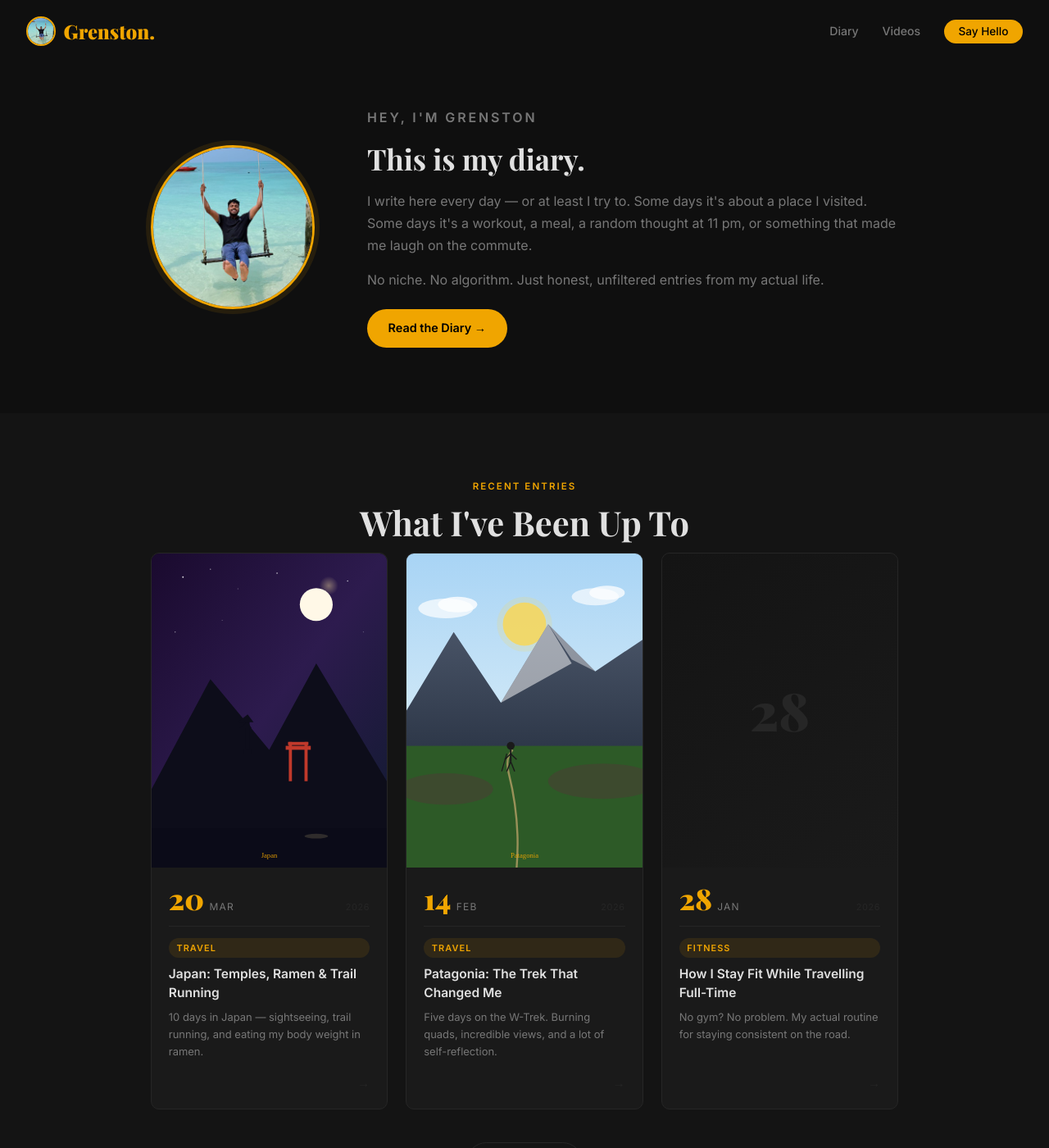
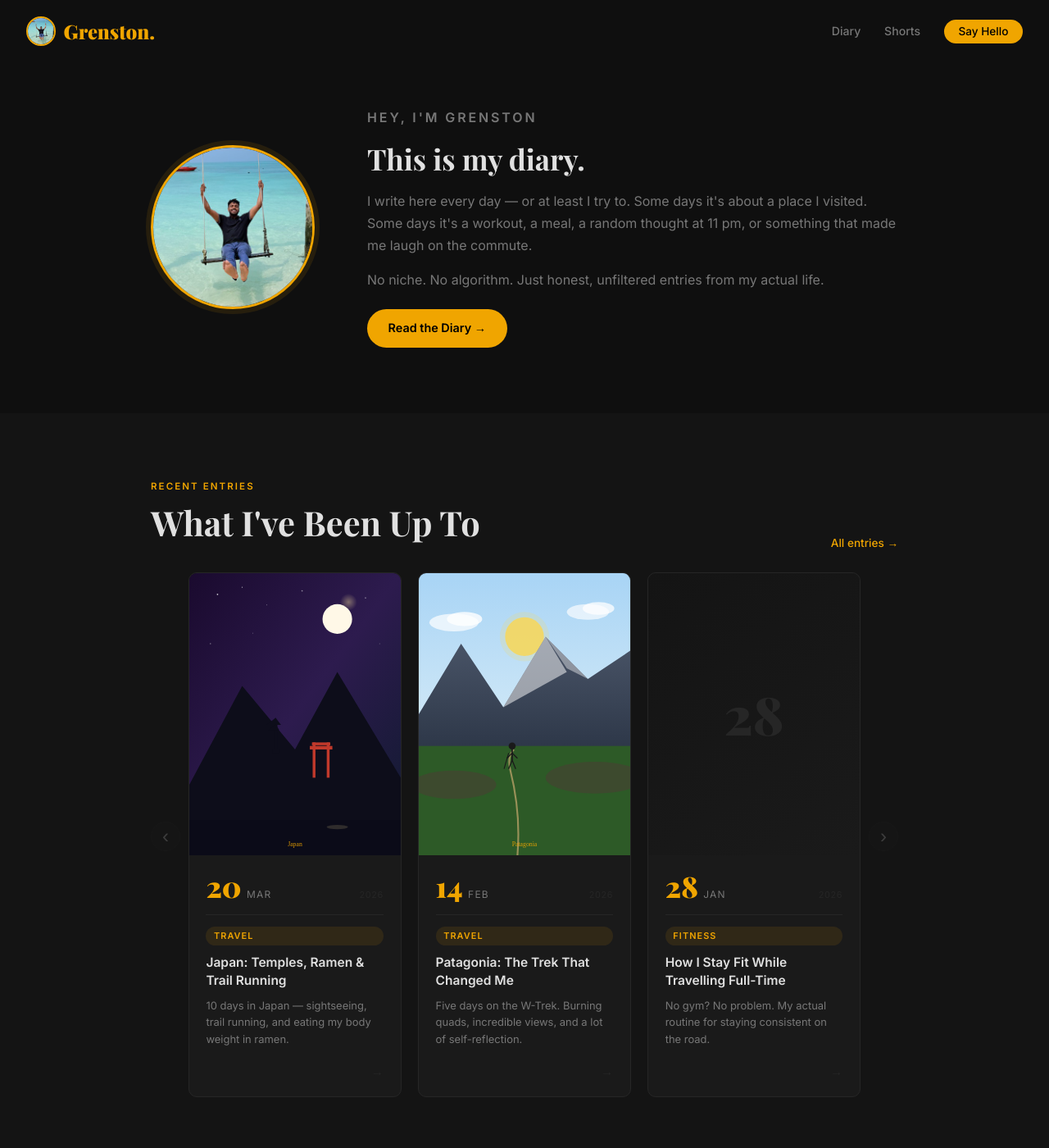
Before and after one commit to gr-10/gr-10.github.io, a Jekyll site: the page built from index.html, in a window 1280 px wide and 1400 px high. Shown: the whole window at 82% size. Built offline with Jekyll 4.4.1, drawn with Linux system fonts in a browser that asks for light colours; the list of posts is cut into pages by our own code; some of the changed text lies outside the part shown.

Commit message:
shorts added

```diff
--- a/_includes/nav.html
+++ b/_includes/nav.html
@@ -12,7 +12,7 @@
 
   <ul class="nav-links" id="navLinks">
     <li><a href="{{ '/diary/' | relative_url }}">Diary</a></li>
-    <li><a href="{{ '/videos/' | relative_url }}">Videos</a></li>
+    <li><a href="{{ '/shorts/' | relative_url }}">Shorts</a></li>
     <li><a href="{{ '/#contact' | relative_url }}" class="btn-nav">Say Hello</a></li>
   </ul>
 </nav>
--- a/assets/css/main.css
+++ b/assets/css/main.css
@@ -697,6 +697,91 @@
 .footer-nav a { color: var(--clr-muted); transition: color var(--transition); }
 .footer-nav a:hover { color: var(--clr-accent); }
 
+/* ── HORIZONTAL SCROLL GALLERIES ────────────────────────── */
+.shorts-section { background: var(--clr-bg); }
+
+.home-section-head {
+  display: flex;
+  align-items: flex-end;
+  justify-content: space-between;
+  margin-bottom: 1.5rem;
+  flex-wrap: wrap;
+  gap: 0.75rem;
+}
+
+.home-see-all {
+  font-size: 0.85rem;
+  font-weight: 500;
+  color: var(--clr-accent);
+  text-decoration: none;
+  transition: opacity var(--transition);
+  white-space: nowrap;
+}
+.home-see-all:hover { opacity: 0.7; }
+
+.h-scroll-outer {
+  display: flex;
+  align-items: center;
+  gap: 0.6rem;
+}
+
+.h-scroll-track {
+  display: flex;
+  gap: 1.25rem;
+  overflow-x: auto;
+  scroll-snap-type: x mandatory;
+  -webkit-overflow-scrolling: touch;
+  scrollbar-width: none;
+  scroll-behavior: smooth;
+  flex: 1;
+  padding-bottom: 4px; /* prevents shadow clip */
+}
+.h-scroll-track::-webkit-scrollbar { display: none; }
+
+/* Each card as a snap item */
+.h-scroll-item {
+  scroll-snap-align: start;
+  flex: 0 0 calc(33.333% - 0.84rem);
+  min-width: 240px;
+}
+
+/* Scroll arrow buttons */
+.h-scroll-btn {
+  flex-shrink: 0;
+  width: 36px;
+  height: 36px;
+  border-radius: 50%;
+  background: var(--clr-surface);
+  border: 1px solid var(--clr-border);
+  color: var(--clr-text);
+  font-size: 1.5rem;
+  line-height: 1;
+  cursor: pointer;
+  display: flex;
+  align-items: center;
+  justify-content: center;
+  transition: background var(--transition), border-color var(--transition), color var(--transition);
+  user-select: none;
+}
+.h-scroll-btn:hover {
+  background: var(--clr-accent);
+  border-color: var(--clr-accent);
+  color: #000;
+}
+.h-scroll-btn:disabled {
+  opacity: 0.2;
+  cursor: default;
+  pointer-events: none;
+}
+
+@media (max-width: 860px) {
+  .h-scroll-item { flex: 0 0 calc(50% - 0.63rem); }
+}
+@media (max-width: 540px) {
+  .h-scroll-item { flex: 0 0 82vw; }
+  .h-scroll-btn { display: none; }
+}
+
 /* ── VIDEOS / REELS PAGE ─────────────────────────────── */
 .reels-page {
   min-height: 100vh;
--- a/assets/js/main.js
+++ b/assets/js/main.js
@@ -116,6 +116,35 @@
   }, { passive: true });
 }());
 
+/* ── HORIZONTAL SCROLL TRACKS (entries + shorts on homepage) ─ */
+(function () {
+  function initTrack(trackId) {
+    const track = document.getElementById(trackId);
+    if (!track) return;
+    const outer   = track.closest('.h-scroll-outer');
+    const prevBtn = outer && outer.querySelector('.h-scroll-prev');
+    const nextBtn = outer && outer.querySelector('.h-scroll-next');
+
+    function scrollAmount() {
+      const item = track.querySelector('.h-scroll-item');
+      return item ? item.offsetWidth + 20 : 280;
+    }
+
+    function syncBtns() {
+      if (prevBtn) prevBtn.disabled = track.scrollLeft <= 1;
+      if (nextBtn) nextBtn.disabled = track.scrollLeft + track.offsetWidth >= track.scrollWidth - 2;
+    }
+
+    if (prevBtn) prevBtn.addEventListener('click', () => track.scrollBy({ left: -scrollAmount(), behavior: 'smooth' }));
+    if (nextBtn) nextBtn.addEventListener('click', () => track.scrollBy({ left:  scrollAmount(), behavior: 'smooth' }));
+    track.addEventListener('scroll', syncBtns, { passive: true });
+    syncBtns();
+  }
+
+  initTrack('entriesTrack');
+  initTrack('shortsTrack');
+}());
+
 /* ── REELS: filter + play ─────────────────────────────────────
    Runs only on the /videos/ page                              */
 (function () {
--- a/index.html
+++ b/index.html
@@ -26,11 +26,18 @@
 <!-- ───────────────────────── RECENT ENTRIES ───────────────────────── -->
 <section class="section diary-section" id="diary">
   <div class="container">
-    <p class="section-label center">Recent Entries</p>
-    <h2 class="section-title center">What I've Been Up To</h2>
-    <div class="diary-cards">
+    <div class="home-section-head">
+      <div>
+        <p class="section-label">Recent Entries</p>
+        <h2 class="section-title">What I've Been Up To</h2>
+      </div>
+      <a href="{{ '/diary/' | relative_url }}" class="home-see-all">All entries →</a>
+    </div>
+    <div class="h-scroll-outer">
+      <button class="h-scroll-btn h-scroll-prev" data-target="entriesTrack" aria-label="Previous">‹</button>
+      <div class="h-scroll-track" id="entriesTrack">
         {% for post in site.posts limit: 3 %}
-      <a href="{{ post.url | relative_url }}" class="diary-card fade-up">
+        <a href="{{ post.url | relative_url }}" class="diary-card h-scroll-item fade-up">
           <div class="diary-card-cover">
             {% if post.image %}
               <img src="{{ post.image | relative_url }}" alt="{{ post.title }}" loading="lazy">
@@ -54,8 +61,68 @@
         </a>
         {% endfor %}
       </div>
-    <div class="center" style="margin-top: 2.5rem;">
-      <a href="{{ '/diary/' | relative_url }}" class="btn btn-outline">All Entries →</a>
+      <button class="h-scroll-btn h-scroll-next" data-target="entriesTrack" aria-label="Next">›</button>
+    </div>
+  </div>
+</section>
+
+<!-- ───────────────────────── RECENT SHORTS ───────────────────────── -->
+<section class="section shorts-section" id="shorts">
+  <div class="container">
+    <div class="home-section-head">
+      <div>
+        <p class="section-label">Recent Shorts</p>
+        <h2 class="section-title">Watch</h2>
+      </div>
+      <a href="{{ '/shorts/' | relative_url }}" class="home-see-all">All shorts →</a>
+    </div>
+    <div class="h-scroll-outer">
+      <button class="h-scroll-btn h-scroll-prev" data-target="shortsTrack" aria-label="Previous">‹</button>
+      <div class="h-scroll-track" id="shortsTrack">
+        {% for video in site.data.videos limit: 3 %}
+        <div class="reel-card h-scroll-item">
+          <div class="reel-player-wrap">
+            <div class="reel-thumbnail">
+              <img
+                src="https://img.youtube.com/vi/{{ video.id }}/maxresdefault.jpg"
+                alt="{{ video.title }}"
+                class="reel-thumb-img"
+                loading="lazy"
+                onerror="this.src='https://img.youtube.com/vi/{{ video.id }}/hqdefault.jpg'"
+              >
+              <button class="reel-play-btn" aria-label="Play {{ video.title }}">
+                <svg viewBox="0 0 24 24" fill="currentColor" aria-hidden="true"><path d="M8 5v14l11-7z"/></svg>
+              </button>
+            </div>
+            <div class="reel-iframe-wrap" style="display:none;">
+              <iframe
+                class="reel-iframe"
+                src=""
+                data-src="https://www.youtube.com/embed/{{ video.id }}?autoplay=1&rel=0&playsinline=1&loop=1&playlist={{ video.id }}"
+                frameborder="0"
+                allow="autoplay; fullscreen; picture-in-picture"
+                allowfullscreen
+              ></iframe>
+            </div>
+          </div>
+          <div class="reel-info">
+            <div class="reel-tags">
+              {% for t in video.tag %}<span class="diary-tag">{{ t }}</span>{% endfor %}
+              {% if video.location %}<span class="reel-location"><svg viewBox="0 0 24 24" fill="currentColor" width="11" height="11"><path d="M12 2C8.13 2 5 5.13 5 9c0 5.25 7 13 7 13s7-7.75 7-13c0-3.87-3.13-7-7-7zm0 9.5c-1.38 0-2.5-1.12-2.5-2.5s1.12-2.5 2.5-2.5 2.5 1.12 2.5 2.5-1.12 2.5-2.5 2.5z"/></svg>{{ video.location }}</span>{% endif %}
+            </div>
+            <h3 class="reel-title">{{ video.title }}</h3>
+            <p class="reel-date">{{ video.date | date: "%d %b %Y" }}</p>
+            <p class="reel-caption">{{ video.caption }}</p>
+            {% if video.mood %}
+            <div class="reel-moods">
+              {% for m in video.mood %}<span class="entry-mood">{{ m }}</span>{% endfor %}
+            </div>
+            {% endif %}
+          </div>
+        </div>
+        {% endfor %}
+      </div>
+      <button class="h-scroll-btn h-scroll-next" data-target="shortsTrack" aria-label="Next">›</button>
     </div>
   </div>
 </section>
--- a/videos.html
+++ b/shorts.html
@@ -1,7 +1,7 @@
 ---
 layout: default
-title: Videos
-permalink: /videos/
+title: Shorts
+permalink: /shorts/
 ---
 
 <section class="reels-page">
@@ -9,7 +9,7 @@
   <div class="reels-header">
     <div>
       <p class="section-label">Watch</p>
-      <h1 class="reels-page-title">Videos</h1>
+      <h1 class="reels-page-title">Shorts</h1>
     </div>
     <div class="reels-filter" id="reelsFilter">
       <button class="reel-filter-btn active" data-filter="all">All</button>
```
Lines whose indentation alone changed are shown as unchanged.
